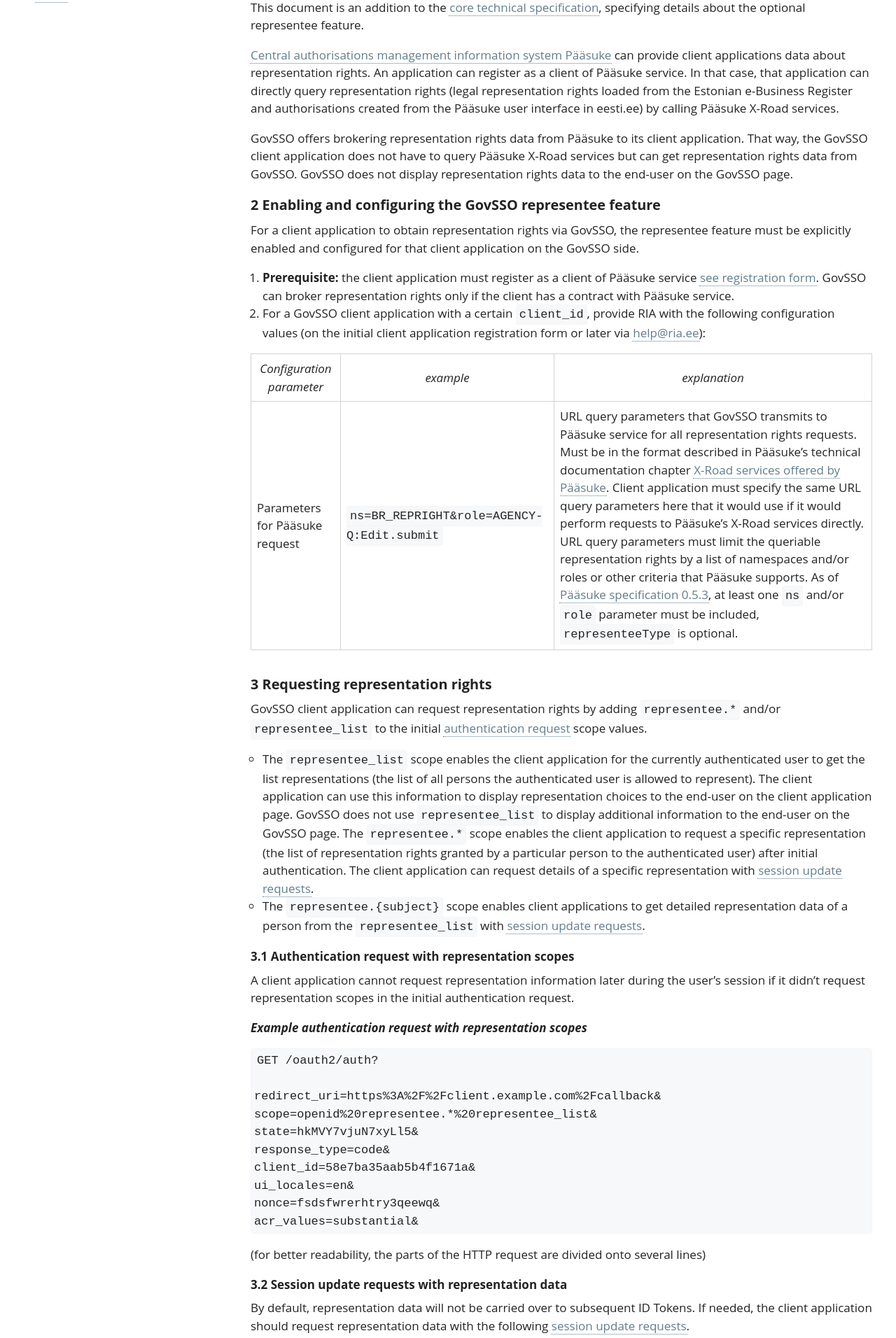
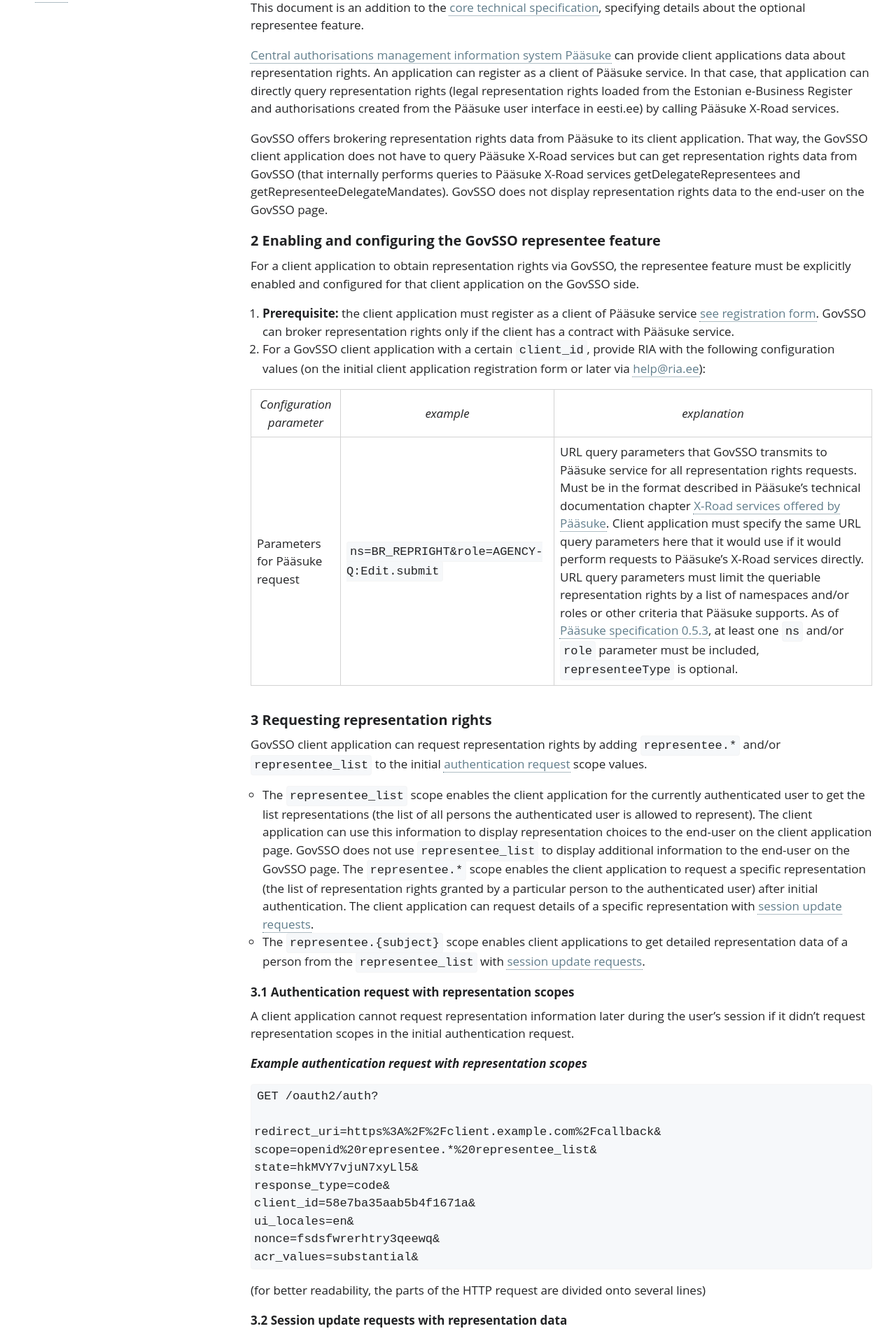
Before and after one commit to e-gov/GOVSSO, a Jekyll site: the page built from Representee.md, in a window 1280 px wide. Shown: the part 781-2693 px from the top of the page at 70% size. Built offline with Jekyll 4.4.1, drawn with Linux system fonts in a browser that asks for light colours; some of the changed text lies outside the part shown.

Commit message:
Update Representee.md
Add details about which Pääsuke services GovSSO calls. Pääsuke Oraakliliides now has a third service that GovSSO doesn't call and probably over time there will be more services added to Pääsuke Oraakliliides

```diff
--- a/Representee.md
+++ b/Representee.md
@@ -18,7 +18,7 @@ This document is an addition to the [core technical specification](TechnicalSpec
 
 [Central authorisations management information system Pääsuke](https://www.ria.ee/en/state-information-system/central-platforms-provision-public-services/authorisations-management) can provide client applications data about representation rights. An application can register as a client of Pääsuke service. In that case, that application can directly query representation rights (legal representation rights loaded from the Estonian e-Business Register and authorisations created from the Pääsuke user interface in eesti.ee) by calling Pääsuke X-Road services.
 
-GovSSO offers brokering representation rights data from Pääsuke to its client application. That way, the GovSSO client application does not have to query Pääsuke X-Road services but can get representation rights data from GovSSO. GovSSO does not display representation rights data to the end-user on the GovSSO page.
+GovSSO offers brokering representation rights data from Pääsuke to its client application. That way, the GovSSO client application does not have to query Pääsuke X-Road services but can get representation rights data from GovSSO (that internally performs queries to Pääsuke X-Road services getDelegateRepresentees and getRepresenteeDelegateMandates). GovSSO does not display representation rights data to the end-user on the GovSSO page.
 
 ## 2 Enabling and configuring the GovSSO representee feature
 
```
